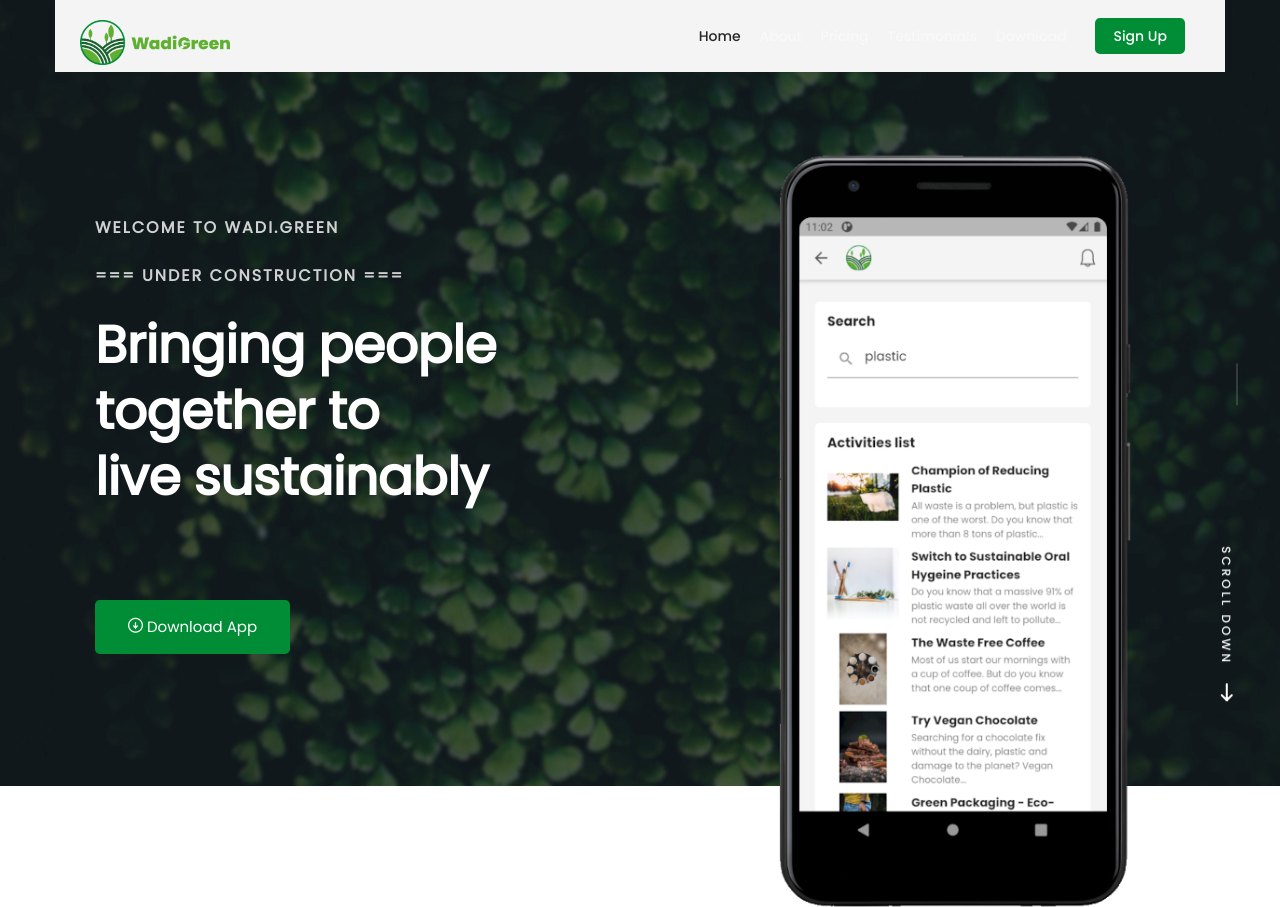
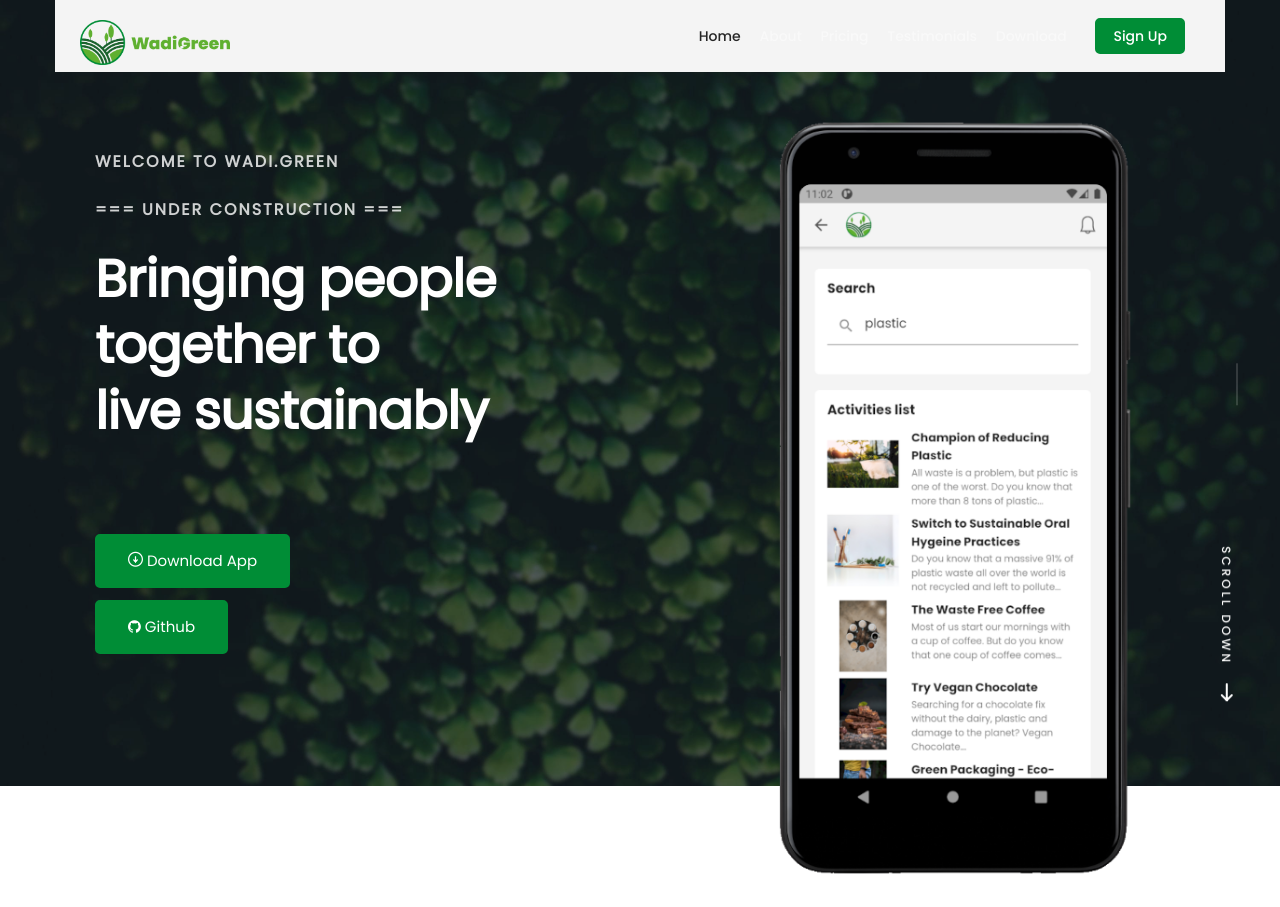
Before and after one commit to wadi-green/Wadi.Green, a plain HTML site: page index.html in a window 1280 px wide. Shown: the top 907 px of the page. Drawn offline with Linux system fonts and the light colour scheme; files whose address does not match are found by name.

Commit message:
link to github repo

```diff
--- a/index.html
+++ b/index.html
@@ -87,6 +87,13 @@
                         <a href="#download" class="smoothscroll button button-primary">
                             <span class="icon-circle-down" aria-hidden="true"></span>
                             Download App
+                        </a>
+                    </div>
+
+                    <div class="buttons" data-aos="fade-up">
+                        <a href="https://github.com/wadi-green/Wadi.Green" class="smoothscroll button button-primary">
+                            <span class="fa fa-github" aria-hidden="true"></span>
+                            Github
                         </a>
                     </div>
 
```
